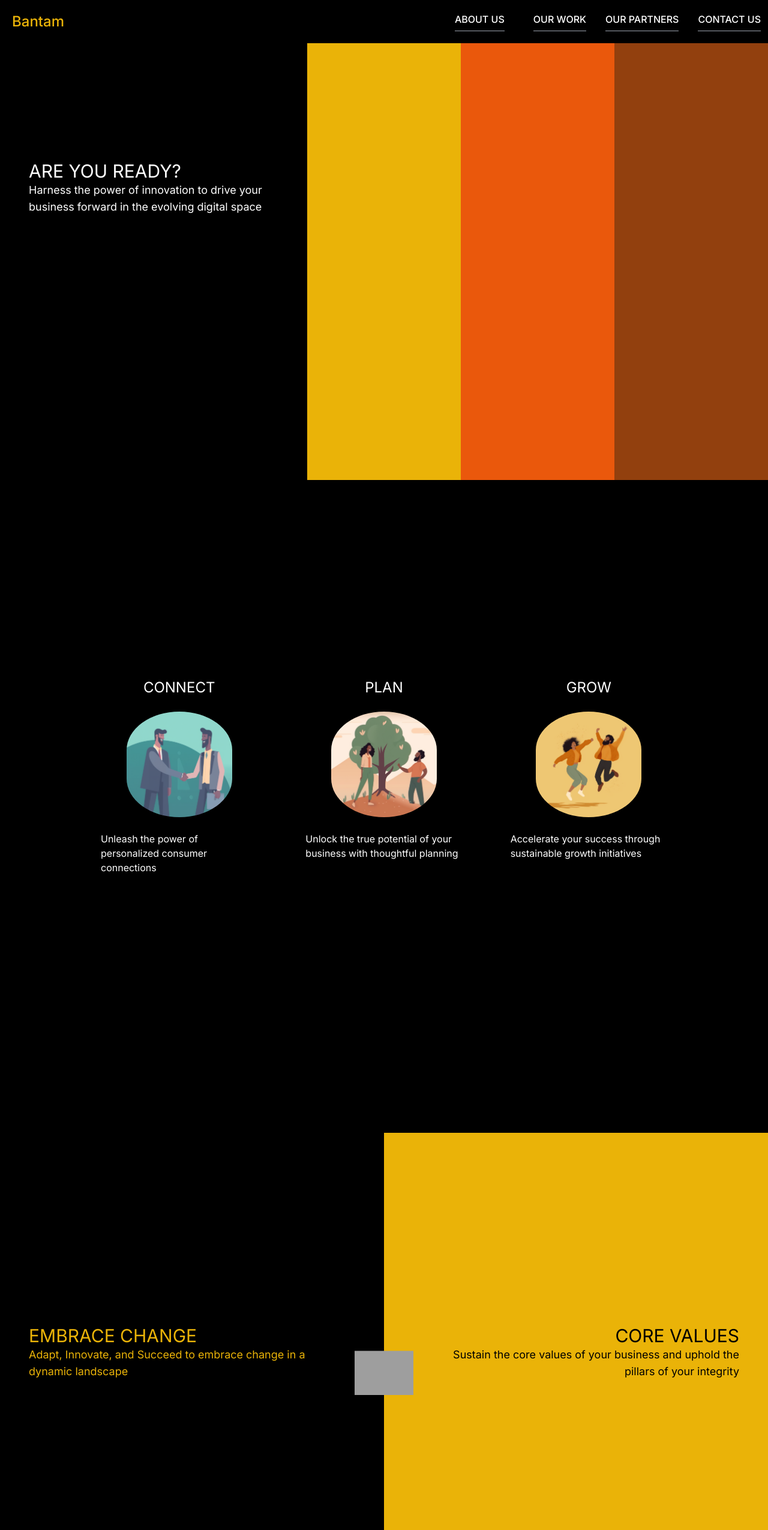
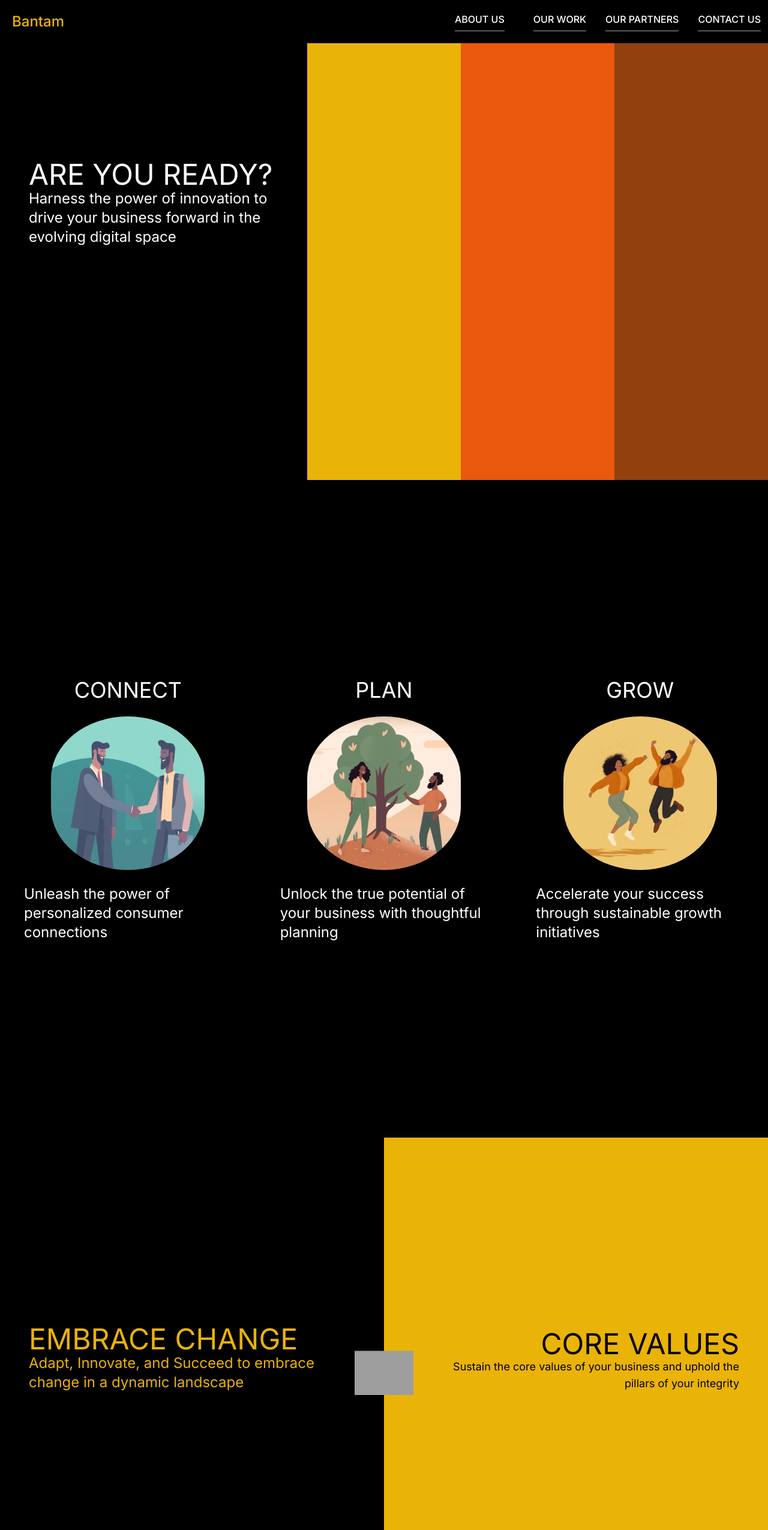
Before and after one commit to haewook-lee/company-site, a Next.js app: page / in a window 1280 px wide. Shown: the top 2550 px of the page at 60% size. Built offline with nearby package versions, Linux system fonts and the light colour scheme; grey boxes are pictures that could not be loaded.

Commit message:
upscale for xl-viewport

```diff
--- a/components/HalfBanner.tsx
+++ b/components/HalfBanner.tsx
@@ -24,8 +24,8 @@ export default function HalfBanner() {
               inView ? "heroText opacity-1" : "opacity-0"
             } px-6 lg:px-12 lg:pr-24 text-yellow-500`}
           >
-            <div className="uppercase text-3xl">Embrace Change</div>
-            <div className="text-lg">
+            <div className="uppercase text-3xl xl:text-5xl">Embrace Change</div>
+            <div className="text-lg xl:text-2xl">
               Adapt, Innovate, and Succeed to embrace change in a dynamic
               landscape
             </div>
@@ -60,8 +60,10 @@ export default function HalfBanner() {
               inView ? "heroText opacity-1" : "opacity-0"
             } px-6 lg:px-12 lg:pl-24 text-right`}
           >
-            <div className="uppercase text-3xl text-black">Core Values</div>
-            <div className="text-lg text-black">
+            <div className="uppercase text-3xl xl:text-5xl text-black">
+              Core Values
+            </div>
+            <div className="text-lg xl-text-2xl text-black">
               Sustain the core values of your business and uphold the pillars of
               your integrity
             </div>
--- a/components/HeroBanner.tsx
+++ b/components/HeroBanner.tsx
@@ -17,8 +17,8 @@ export default function HeroBanner() {
         <div className="float-left bg-black w-2/5 h-full z-20">
           <div className="h-1/5 md:h-1/3 lg:2/5"></div>
           <div className="px-3 md:px-6 lg:px-12 heroText">
-            <div className="uppercase text-3xl">Are You Ready?</div>
-            <div className="text-lg">
+            <div className="uppercase text-3xl xl:text-5xl">Are You Ready?</div>
+            <div className="text-lg xl:text-2xl">
               Harness the power of innovation to drive your business forward in
               the evolving digital space
             </div>
--- a/components/ImageGrid.tsx
+++ b/components/ImageGrid.tsx
@@ -40,7 +40,7 @@ export default function ImageGrid() {
   return (
     <div
       ref={ref}
-      className="block m-auto bg-black min-h-screen w-screen lg:max-w-5xl pt-32 my-36"
+      className="block m-auto bg-black min-h-screen w-screen pt-32 my-36"
     >
       {imgItems.map((item: any, index: number) => {
         return (
@@ -51,15 +51,19 @@ export default function ImageGrid() {
             } w-full md:w-1/3 block md:inline-block m-auto py-14 align-text-top`}
             // style={{ animationDelay: `${(index + 1) * 250 + "ms"}` }}
           >
-            <div className={`uppercase table m-auto text-white text-2xl`}>
+            <div
+              className={`uppercase table m-auto text-white text-2xl xl:text-4xl`}
+            >
               {item.title}
             </div>
             <img
-              className="rounded-full py-6 object-cover w-44 h-auto m-auto"
+              className="rounded-full py-6 object-cover w-44 xl:w-64 h-auto m-auto"
               src={item.img}
               alt={item.alt}
             ></img>
-            <div className="px-10 table m-auto text-white">{item.text}</div>
+            <div className="px-10 table m-auto text-white xl:text-2xl">
+              {item.text}
+            </div>
           </div>
         )
       })}
```
